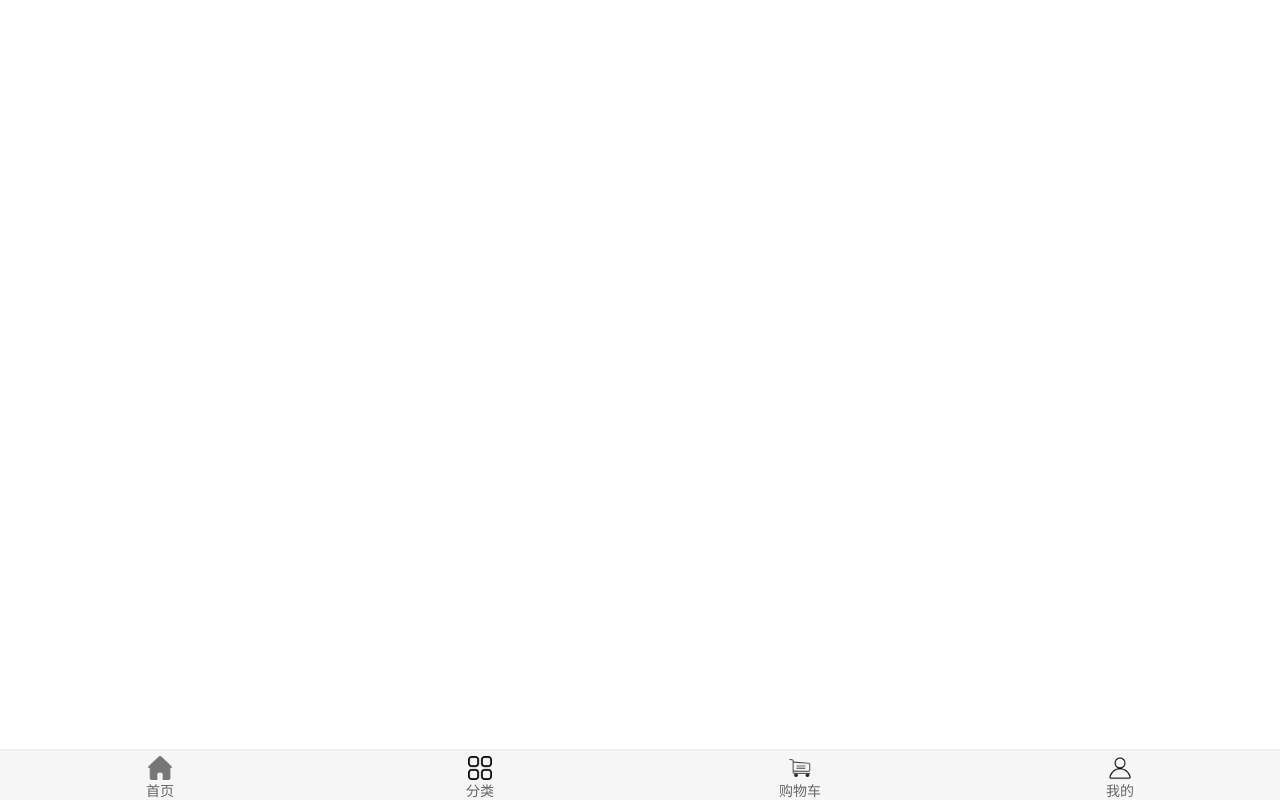
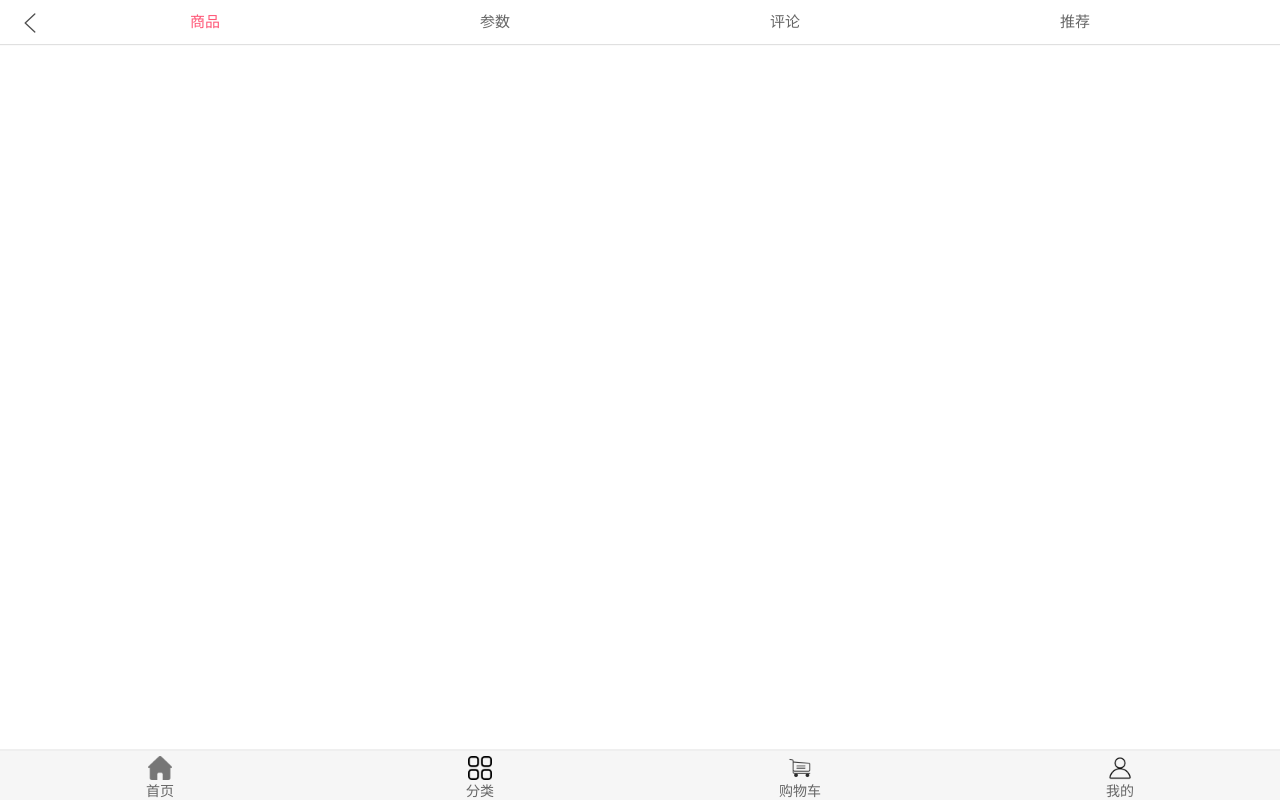
Before and after one commit to ChangYanwei/mall, a Vue app: page /detail/1 in a window 1280 px wide. Built offline with nearby package versions, Linux system fonts and the light colour scheme.

Commit message:
详情页导航栏的封装

```diff
--- a/src/components/content/goods/GoodsListItem.vue
+++ b/src/components/content/goods/GoodsListItem.vue
@@ -1,5 +1,5 @@
 <template>
-  <div class="goods">
+  <div class="goods" @click="itemClick">
     <img :src="goodsItem.show.img" @load="imgLoad">
     <div class="goods-info">
       <p>{{goodsItem.title}}</p>
@@ -23,6 +23,9 @@
     methods: {
       imgLoad() {
         this.$bus.$emit('imgLoad')
+      },
+      itemClick() {
+        this.$router.push('/detail/' + this.goodsItem.iid)
       }
     }
   }
--- a/src/router/index.js
+++ b/src/router/index.js
@@ -7,6 +7,7 @@ const Home = () => import('views/home/Home')
 const Category = () => import('views/category/Category')
 const Cart = () => import('views/cart/Cart')
 const Profile = () => import('views/profile/Profile')
+const Detail = () => import('views/detail/Detail')
 
 const routes = [
   {
@@ -28,6 +29,10 @@ const routes = [
   {
     path: '/profile',
     component: Profile
+  },
+  {
+    path: '/detail/:id',
+    component: Detail
   }
 ]
 
--- /dev/null
+++ b/src/views/detail/Detail.vue
@@ -0,0 +1,29 @@
+<template>
+  <div>
+    <detail-nav-bar />
+  </div>
+</template>
+
+<script>
+
+  import DetailNavBar from "./detailComponents/DetailNavBar";
+
+  export default {
+    name: "Detail",
+    data() {
+      return {
+        iid: null
+      }
+    },
+    components: {
+      DetailNavBar
+    },
+    created() {
+      console.log(this.$route.params.id);
+    }
+  }
+</script>
+
+<style scoped>
+
+</style>
--- /dev/null
+++ b/src/views/detail/detailComponents/DetailNavBar.vue
@@ -0,0 +1,60 @@
+<template>
+  <div class="back">
+    <nav-bar>
+      <div slot="left" @click="backClick">
+        <img src="~assets/img/common/back.svg" alt="">
+      </div>
+      <div slot="center" class="title">
+        <div v-for="(item,index) in titles"
+             @click="itemClick(index)"
+             class="title-item"
+             :class="{active:currentIndex === index}">{{ item }}
+        </div>
+      </div>
+    </nav-bar>
+  </div>
+</template>
+
+<script>
+  import NavBar from "components/common/navbar/NavBar";
+
+  export default {
+    name: "DetailNavBar",
+    components: {
+      NavBar
+    },
+    data() {
+      return {
+        titles: ['商品', '参数', '评论', '推荐'],
+        currentIndex: 0
+      }
+    },
+    methods: {
+      itemClick(index) {
+        this.currentIndex = index;
+      },
+      backClick() {
+        this.$router.back();
+      }
+    }
+  }
+</script>
+
+<style scoped>
+  .title {
+    display: flex;
+  }
+
+  .title-item {
+    flex: 1;
+    font-size: 15px;
+  }
+
+  .active {
+    color: var(--color-high-text);
+  }
+
+  .back img {
+    margin-top: 12px;
+  }
+</style>
--- a/src/views/home/Home.vue
+++ b/src/views/home/Home.vue
@@ -83,7 +83,6 @@
     },
     deactivated() {
       this.saveY = this.$refs.scroll.getPositionY();
-      console.log(this.saveY);
     },
     mounted() {
       //监听图片加载完成
```
